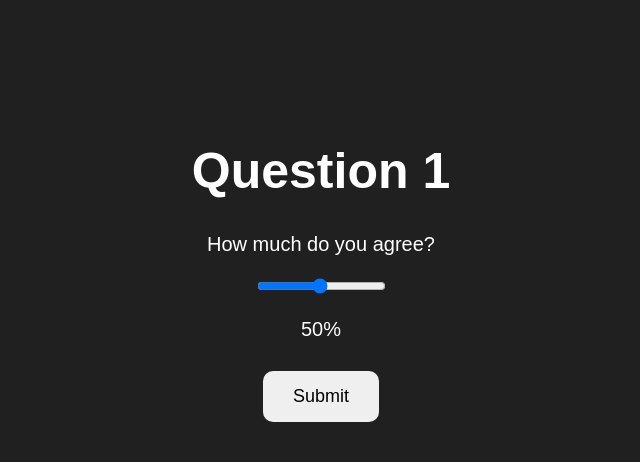
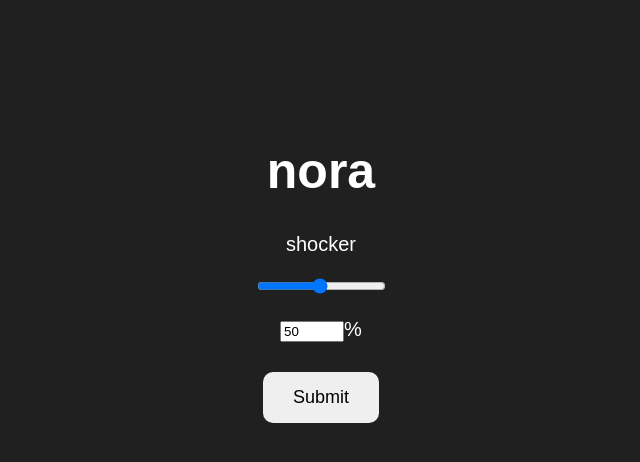
Before and after one commit to jaydenvanveldhoven-spec1/nora-sofie, a plain HTML site: page page1.html in a window 1280 px wide. Shown: the whole page, without its empty margins (319-959 px from the left). Drawn offline with Linux system fonts and the light colour scheme.

Commit message:
Update page1.html

```diff
--- a/page1.html
+++ b/page1.html
@@ -9,14 +9,14 @@
 
 <body>
 
-    <h1>Question 1</h1>
+    <h1>nora</h1>
 
-    <p>How much do you agree?</p>
+    <p>shocker</p>
 
     <input type="range" id="slider" min="1" max="100" value="50">
 
     <p>
-        <span id="value">50</span>%
+    <input type="number" id="value" min="1" max="100" value="50">%
     </p>
 
     <button onclick="submitAnswer()">Submit</button>
```
